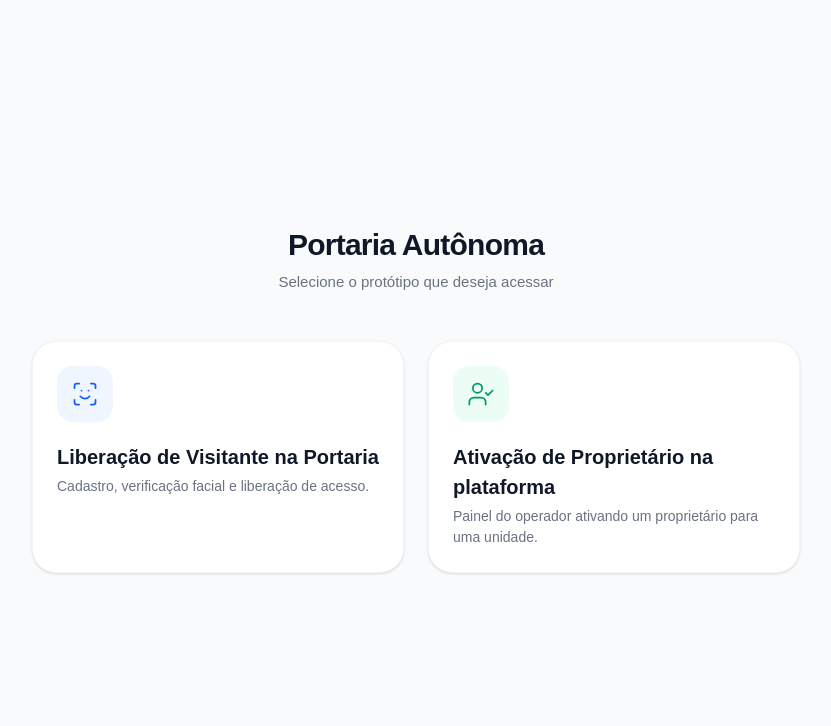
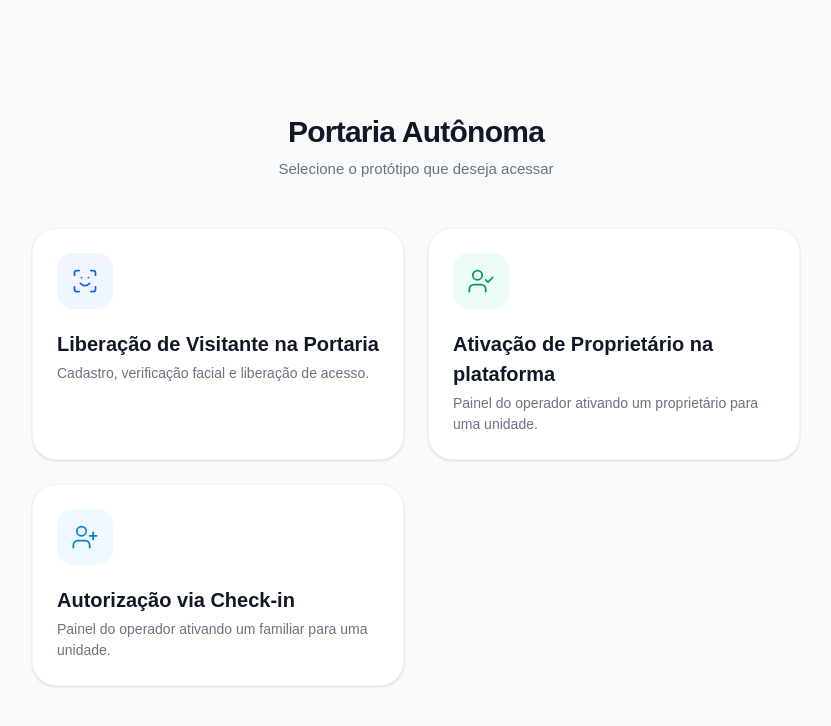
Before and after one commit to GiovannT0rres/FacialES-prototipo, a Next.js app: page / in a window 1280 px wide. Shown: the top 726 px of the page, without its empty margins (224-1055 px from the left). Built offline with nearby package versions, Linux system fonts and the light colour scheme.

Commit message:
feat: add Hub card for Autorização via Check-in

```diff
--- a/app/page.tsx
+++ b/app/page.tsx
@@ -2,7 +2,7 @@
 
 import { useRouter } from "next/navigation";
 import { motion } from "motion/react";
-import { ScanFace, UserCheck } from "lucide-react";
+import { ScanFace, UserCheck, UserPlus } from "lucide-react";
 
 export default function Hub() {
   const router = useRouter();
@@ -28,6 +28,15 @@ export default function Hub() {
       textColor: "text-emerald-600",
       bgLight: "bg-emerald-50",
       path: "/ativacao-proprietario",
+    },
+    {
+      id: "autorizacao-familiar",
+      title: "Autorização via Check-in",
+      description: "Painel do operador ativando um familiar para uma unidade.",
+      icon: UserPlus,
+      textColor: "text-sky-600",
+      bgLight: "bg-sky-50",
+      path: "/autorizacao-familiar",
     },
     // Novo módulo: adicione o próximo card aqui.
   ];
```
